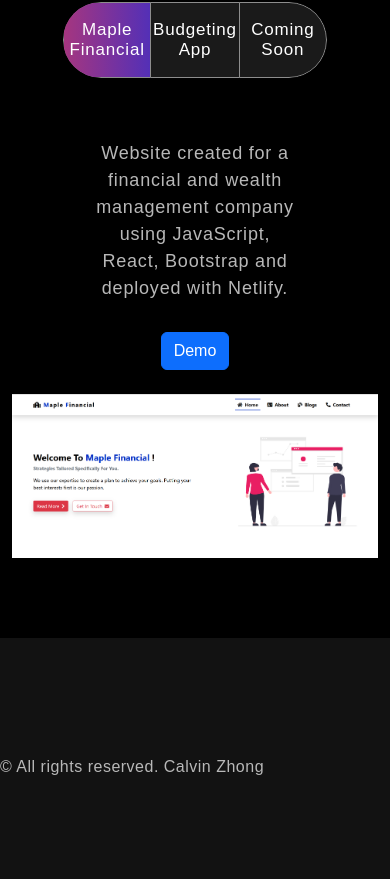
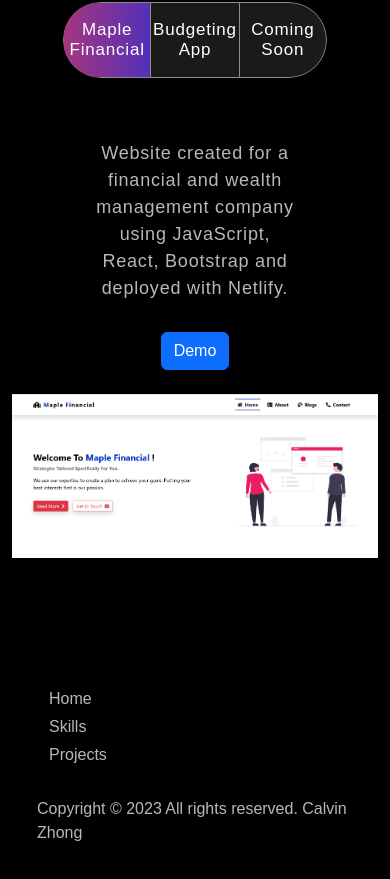
Before and after one commit to calvinflzhong/Personal-Site, a React (Create React App) app: page / in a window 390 px wide. Shown: the part 2578-3457 px from the top of the page. Before the commit the page ends 3370 px from the top, so only its background shows below. Built offline with nearby package versions, Linux system fonts and the light colour scheme.

Commit message:
footer change

```diff
--- a/src/App.css
+++ b/src/App.css
@@ -154,7 +154,7 @@ span.navbar-text {
   margin-left: 18px;
   position: relative;
   background-color: transparent;
-  transition: 0.3s ease-in-out;
+  transition: 0.5s ease-in-out;
 }
 .navbar-text button span {
   z-index: 1;
@@ -168,7 +168,7 @@ span.navbar-text {
   left: 0;
   top: 0;
   z-index: -1;
-  transition: 0.3s ease-in-out;
+  transition: 0.5s ease-in-out;
 }
 .navbar-text button:hover {
   color: #121212;
@@ -190,7 +190,7 @@ nav.navbar .navbar-toggler-icon {
   background-image: none;
   position: relative;
   border-bottom: 2px solid #fff;
-  transition: all 300ms linear;
+  transition: all 500ms linear;
   top: -2px;
 }
 nav.navbar .navbar-toggler-icon:focus {
@@ -206,7 +206,7 @@ nav.navbar .navbar-toggler-icon:before {
   left: 0;
   content: '';
   z-index: 2;
-  transition: all 300ms linear;
+  transition: all 500ms linear;
 }
 nav.navbar .navbar-toggler-icon:after {
   top: 8px;
@@ -546,13 +546,62 @@ nav.navbar .navbar-toggler[aria-expanded='true'] .navbar-toggler-icon {
 
 /************* Footer Css *************/
 .footer {
-  padding: 100px 0 0px 0;
+  background: #000;
+  padding: 30px 0px;
+  text-align: center;
 }
 
-.footer p {
+.footer .row {
+  width: 100%;
+  margin: 1% 0%;
+  padding: 0.6% 0%;
+  color: #b8b8b8;
+  font-size: 16px;
+}
+
+.footer .row a {
+  text-decoration: none;
+  color: #b8b8b8;
+  transition: 0.5s;
+}
+
+.footer .row a:hover {
+  color: #fff;
+}
+
+.footer .row ul {
+  width: 100%;
+}
+
+.footer .row ul li {
+  display: inline-block;
+  margin: 0px 30px;
+}
+
+.footer .row a i {
+  font-size: 2em;
+  margin: 0% 1%;
+}
+
+@media (max-width: 720px) {
+  .footer {
+    text-align: left;
+    padding: 5%;
+  }
+  .footer .row ul li {
+    display: block;
+    margin: 10px 0px;
+    text-align: left;
+  }
+  .footer .row a i {
+    margin: 0% 3%;
+  }
+}
+
+/* .footer p {
   font-weight: 400;
   font-size: 16px;
   color: #b8b8b8;
   letter-spacing: 0.5px;
   margin-top: 20px;
-}
+} */
--- a/src/components/Footer.js
+++ b/src/components/Footer.js
@@ -6,7 +6,25 @@ import React from 'react';
 export const Footer = () => {
   return (
     <footer className='footer'>
-      <p>© All rights reserved. Calvin Zhong</p>
+      <div class='footer'>
+        <div class='row'>
+          <ul>
+            <li>
+              <a href='#'>Home</a>
+            </li>
+            <li>
+              <a href='#'>Skills</a>
+            </li>
+            <li>
+              <a href='#'>Projects</a>
+            </li>
+          </ul>
+        </div>
+
+        <div class='row'>
+          Copyright © 2023 All rights reserved. Calvin Zhong
+        </div>
+      </div>
     </footer>
   );
 };
```
Also changed, not shown: 1 other file (tests, documents, lock files or other folders).
